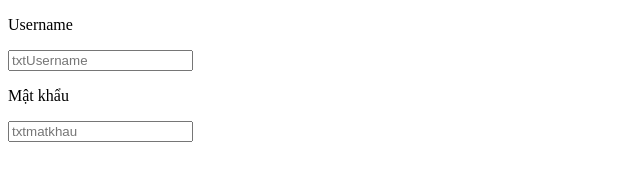
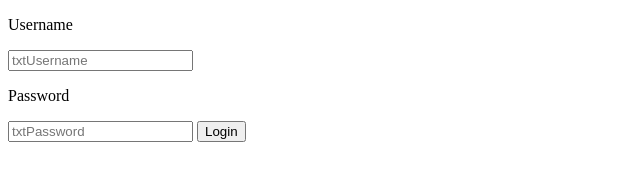
Before and after one commit to AnhITT/KiemTraGit, a plain HTML site: page index.html in a window 1280 px wide. Shown: the whole page, without its empty margins (0-640 px from the left). Drawn offline with Linux system fonts and the light colour scheme.

Commit message:
change password, add btn login

```diff
--- a/index.html
+++ b/index.html
@@ -8,7 +8,8 @@
     <body>
         <p>Username</p>
         <input id="username" placeholder="txtUsername" />
-        <p>Mật khẩu</p>
-        <input id="password" placeholder="txtmatkhau" />
+        <p>Password</p>
+        <input id="password" placeholder="txtPassword" />
+        <button>Login</button>
     </body>
 </html>
```
